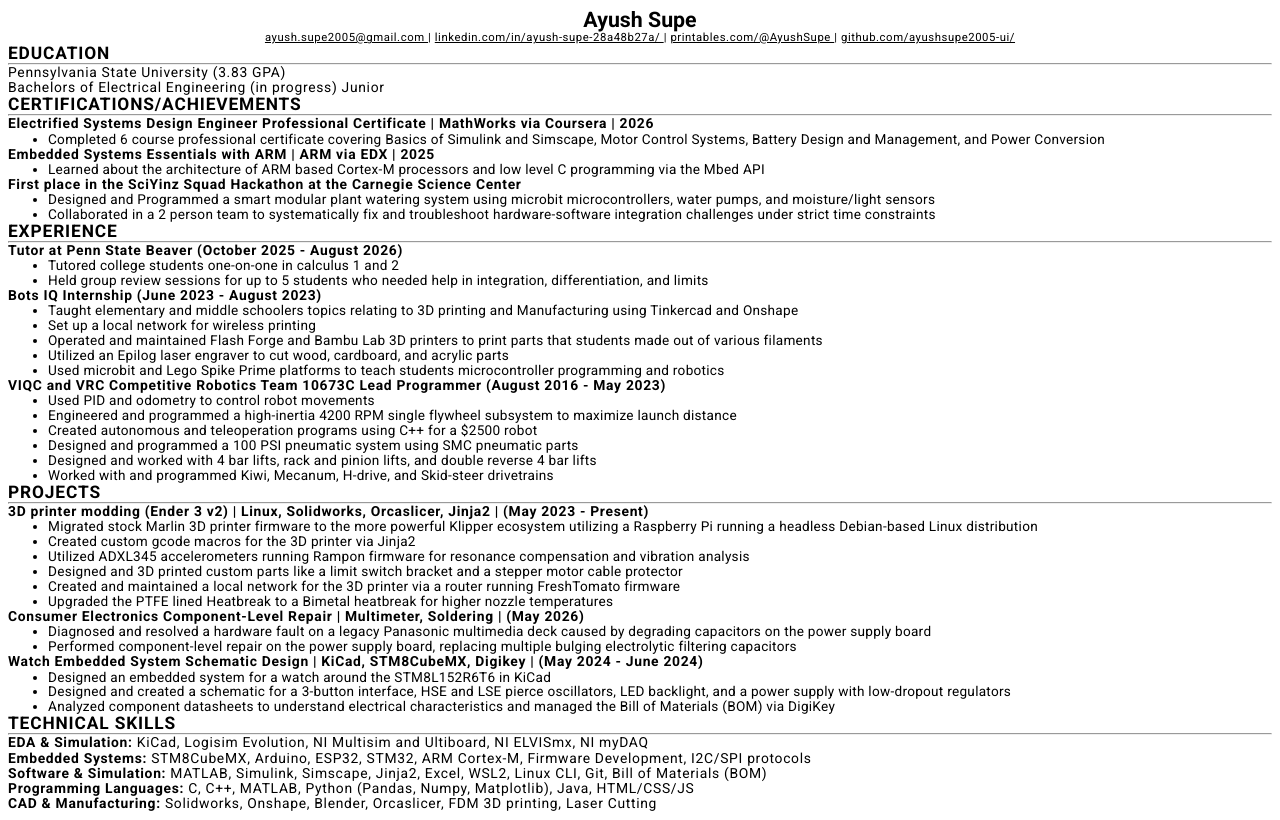
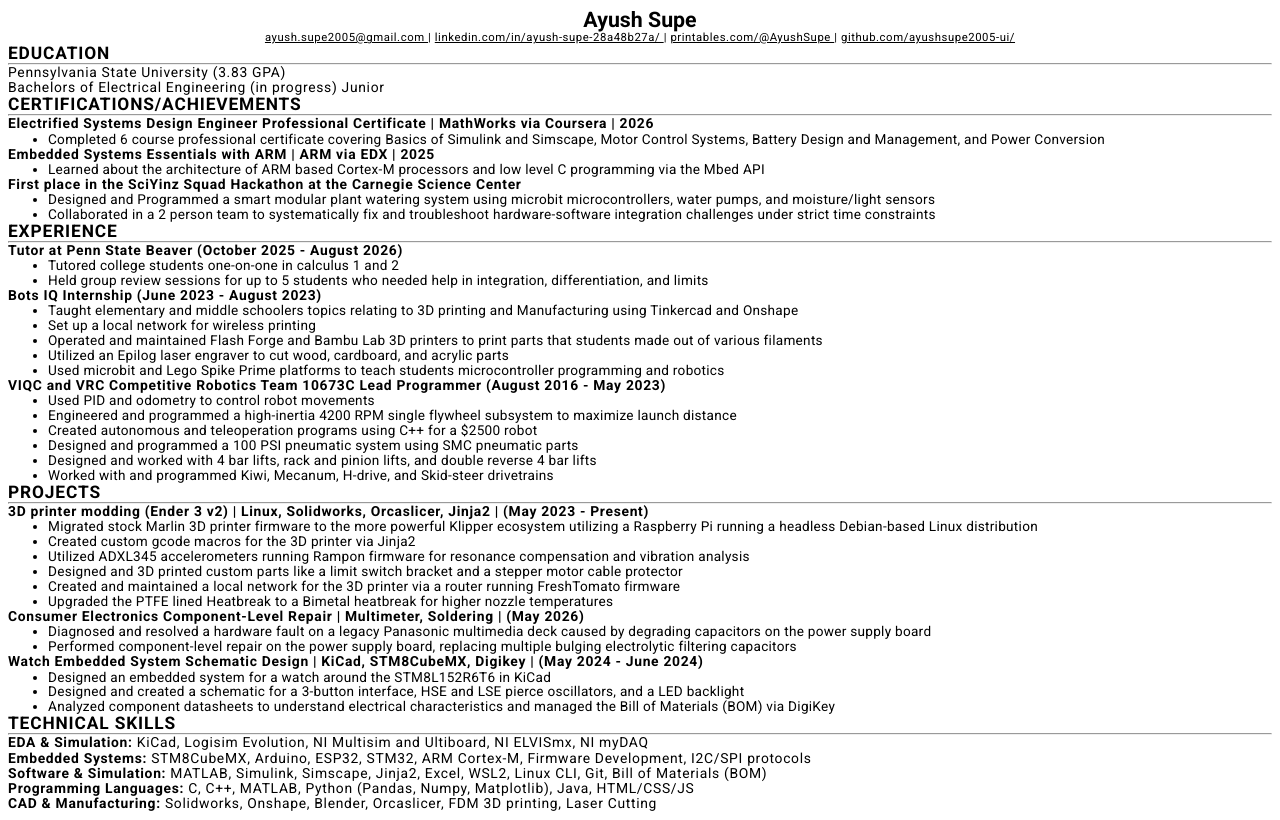
Before and after one commit to ayushsupe2005-ui/Ayush_Supe_Resume, a plain HTML site: page resume/index.html in a window 1280 px wide. Drawn offline with Linux system fonts and the light colour scheme.

Commit message:
Update index.html
resume was too long so I made it shorter

```diff
--- a/resume/index.html
+++ b/resume/index.html
@@ -206,7 +206,7 @@
 				Designed an embedded system for a watch around the STM8L152R6T6 in KiCad
 			</li>
 			<li>
-				Designed and created a schematic for a 3-button interface, HSE and LSE pierce oscillators, LED backlight, and a power supply with low-dropout regulators
+				Designed and created a schematic for a 3-button interface, HSE and LSE pierce oscillators, and a LED backlight
 			</li>
 			<li>
 				Analyzed component datasheets to understand electrical characteristics and managed the Bill of Materials (BOM) via DigiKey
```
